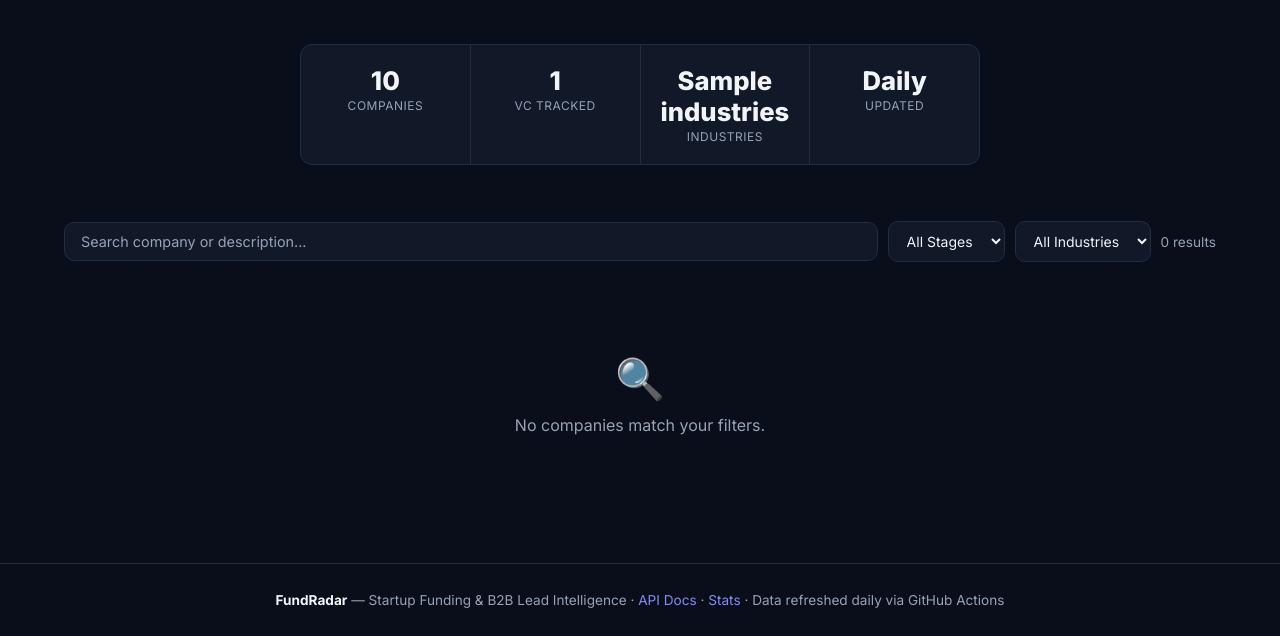
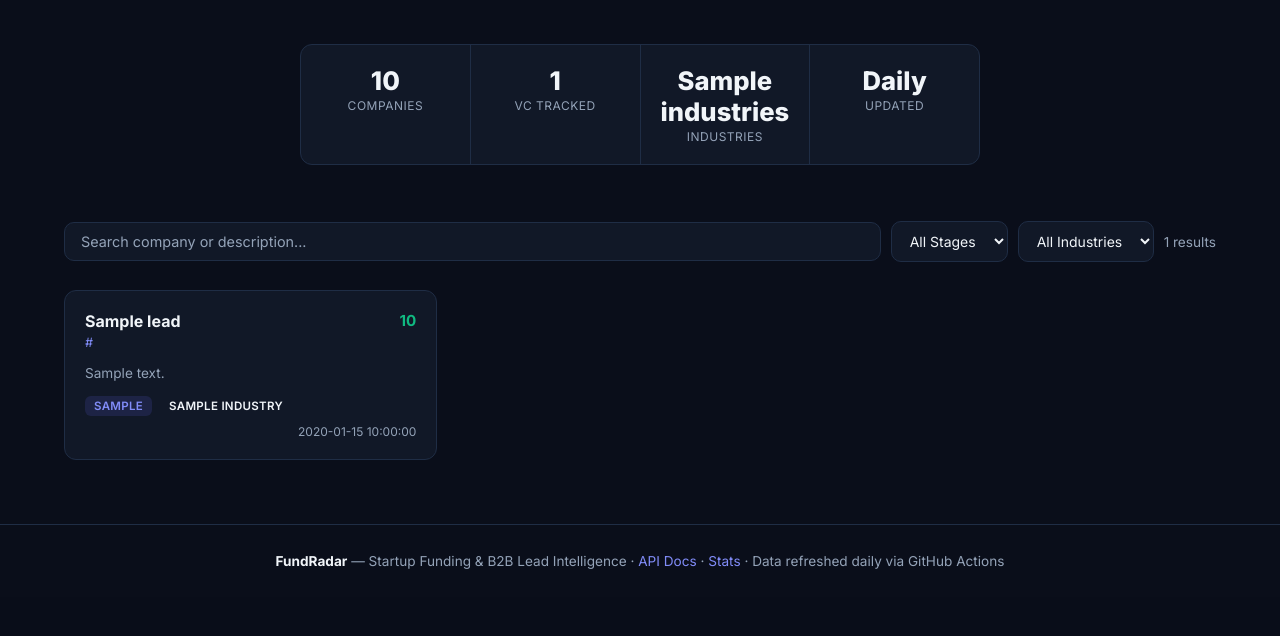
Before and after one commit to nxtcraft/fundradar, a FastAPI app: template templates/index.html in a window 1280 px wide. Shown: the part 471-1107 px from the top of the page. After the commit the page ends 1040 px from the top, so only its background shows below. Run offline with FastAPI, Linux system fonts and the light colour scheme; the template is opened without the code that fills it: most values are stand-ins (such as "Sample title", 1, 10 or a date in 2020).

Commit message:
feat: SEO — server-render all company cards + sitemap + robots.txt
- templates/index.html: 78 company cards now rendered as real HTML
  (h2 tags, summaries, stage/industry labels) — Google indexes every
  company name and description; JS only handles show/hide filtering
- Better meta tags: title, description with counts, keywords, canonical,
  og:tags, twitter:card, JSON-LD WebSite structured data
- main.py: enrich leads with amount_fmt/ind_cls/stage_cls/date_fmt
  before passing to template
- GET /robots.txt — allows all, points to sitemap
- GET /sitemap.xml — valid XML sitemap for Google Search Console

Co-Authored-By: Claude Sonnet 4.6 <noreply@anthropic.com>

```diff
--- a/main.py
+++ b/main.py
@@ -101,17 +101,72 @@ def _fmt_usd(amount: int) -> str:
 # Routes
 # ──────────────────────────────────────────────────────────────────────────────
 
+_IND_CLASS = {
+    "AI/ML": "ind-aiml", "Fintech": "ind-fintech", "DevTools": "ind-devtools",
+    "HealthTech": "ind-health", "B2B SaaS": "ind-saas", "Security": "ind-security",
+    "CleanTech": "ind-clean", "EdTech": "ind-edtech", "HR Tech": "ind-hr",
+    "E-commerce": "ind-ecomm",
+}
+_STAGE_CLASS = {
+    "Pre-Seed": "stage-preseed", "Seed": "stage-seed", "Series A": "stage-seriesa",
+    "Series B": "stage-seriesb", "Series C": "stage-seriesc", "Series D": "stage-seriesd",
+    "Growth": "stage-growth",
+}
+
+
 @app.get("/", response_class=HTMLResponse, include_in_schema=False)
 def homepage(request: Request):
     leads = _load_leads()
     total_vc_raw = sum(l.get("amount_usd") or 0 for l in leads)
     industries = len({l.get("industry") for l in leads if l.get("industry")})
+
+    enriched = []
+    for l in leads:
+        amt = l.get("amount_usd")
+        raw_date = l.get("announced_date", "")
+        try:
+            from datetime import date
+            d = date.fromisoformat(raw_date)
+            date_fmt = d.strftime("%b %Y")
+        except Exception:
+            date_fmt = raw_date
+        enriched.append({
+            **l,
+            "amount_fmt": _fmt_usd(amt) if amt else None,
+            "ind_cls": _IND_CLASS.get(l.get("industry", ""), "ind-other"),
+            "stage_cls": _STAGE_CLASS.get(l.get("round_type", ""), "stage-seed"),
+            "date_fmt": date_fmt,
+        })
+
     return templates.TemplateResponse(request, "index.html", {
-        "leads_json": json.dumps(leads),
+        "leads": enriched,
         "total": len(leads),
         "total_vc": _fmt_usd(total_vc_raw) if total_vc_raw else "$0",
         "industries": industries,
     })
+
+
+@app.get("/robots.txt", include_in_schema=False)
+def robots():
+    return Response(
+        content="User-agent: *\nAllow: /\nSitemap: https://fundradar-xx7t.onrender.com/sitemap.xml\n",
+        media_type="text/plain",
+    )
+
+
+@app.get("/sitemap.xml", include_in_schema=False)
+def sitemap():
+    leads = _load_leads()
+    urls = ["https://fundradar-xx7t.onrender.com/"]
+    for lead in leads:
+        if lead.get("website"):
+            pass  # external sites not included
+    xml = '<?xml version="1.0" encoding="UTF-8"?>\n'
+    xml += '<urlset xmlns="http://www.sitemaps.org/schemas/sitemap/0.9">\n'
+    for url in urls:
+        xml += f"  <url><loc>{url}</loc><changefreq>daily</changefreq><priority>1.0</priority></url>\n"
+    xml += "</urlset>"
+    return Response(content=xml, media_type="application/xml")
 
 
 @app.get("/health", response_model=HealthResponse, tags=["Meta"])
--- a/templates/index.html
+++ b/templates/index.html
@@ -3,13 +3,32 @@
 <head>
   <meta charset="UTF-8" />
   <meta name="viewport" content="width=device-width, initial-scale=1.0" />
-  <title>FundRadar — Startup Funding & B2B Lead Intelligence</title>
-  <meta name="description" content="Track newly funded startups in real-time. Filter by stage, industry, and funding size. Free API for B2B sales teams, recruiters, and venture analysts." />
-  <meta name="keywords" content="startup funding, B2B leads, venture capital, Series A, seed funding, funded startups, startup intelligence, funding rounds" />
-  <meta property="og:title" content="FundRadar — Startup Funding Intelligence API" />
-  <meta property="og:description" content="Track {{ total }} newly funded startups updated daily. Filter by stage, industry, funding size." />
+  <title>FundRadar — Track Newly Funded Startups | B2B Lead Intelligence</title>
+  <meta name="description" content="Track {{ total }} newly funded startups in real-time. Filter by funding stage (Seed, Series A, Series B), industry, and amount. Free API for B2B sales teams, recruiters, and venture analysts. Updated daily." />
+  <meta name="keywords" content="startup funding, funded startups 2024, funded startups 2025, B2B leads, venture capital tracker, Series A companies, seed funding, startup intelligence, funding rounds API, newly funded companies" />
+  <meta name="robots" content="index, follow" />
+  <link rel="canonical" href="https://fundradar-xx7t.onrender.com/" />
+  <meta property="og:title" content="FundRadar — Track {{ total }} Newly Funded Startups" />
+  <meta property="og:description" content="Real-time startup funding intelligence. {{ total }} companies, {{ total_vc }} VC tracked across 10 industries. Updated daily." />
   <meta property="og:type" content="website" />
+  <meta property="og:url" content="https://fundradar-xx7t.onrender.com/" />
   <meta name="twitter:card" content="summary_large_image" />
+  <meta name="twitter:title" content="FundRadar — Startup Funding Intelligence" />
+  <meta name="twitter:description" content="Track {{ total }} newly funded startups. Filter by stage, industry, funding size. Free API." />
+  <script type="application/ld+json">
+  {
+    "@context": "https://schema.org",
+    "@type": "WebSite",
+    "name": "FundRadar",
+    "description": "Startup Funding & B2B Lead Intelligence — track newly funded companies updated daily",
+    "url": "https://fundradar-xx7t.onrender.com/",
+    "potentialAction": {
+      "@type": "SearchAction",
+      "target": "https://fundradar-xx7t.onrender.com/?search={search_term_string}",
+      "query-input": "required name=search_term_string"
+    }
+  }
+  </script>
   <link rel="preconnect" href="https://fonts.googleapis.com" />
   <link href="https://fonts.googleapis.com/css2?family=Inter:wght@400;500;600;700;800&display=swap" rel="stylesheet" />
   <style>
@@ -283,7 +302,39 @@
   <span class="results-count" id="resultsCount"></span>
 </div>
 
-<div class="grid" id="grid"></div>
+<!-- Server-rendered for SEO — JS filters hide/show these cards -->
+<div class="grid" id="grid">
+{% for lead in leads %}
+  <article class="card"
+    data-stage="{{ lead.round_type }}"
+    data-industry="{{ lead.industry }}"
+    data-search="{{ lead.company_name | lower }} {{ lead.summary | lower }} {{ lead.industry | lower }}">
+    <div class="card-top">
+      <div>
+        <h2 class="company-name">{{ lead.company_name }}</h2>
+        {% if lead.website %}
+        <a class="company-website" href="{{ lead.website }}" target="_blank" rel="noopener">
+          {{ lead.website | replace("https://","") | replace("http://","") | replace("/","") }}
+        </a>
+        {% endif %}
+      </div>
+      {% if lead.amount_usd %}
+        <div class="amount-badge">{{ lead.amount_fmt }}</div>
+      {% else %}
+        <div class="amount-undisclosed">Undisclosed</div>
+      {% endif %}
+    </div>
+    <p class="summary">{{ lead.summary }}</p>
+    <div class="card-footer">
+      <span class="tag tag-stage {{ lead.stage_cls }}">{{ lead.round_type }}</span>
+      <span class="tag {{ lead.ind_cls }}">{{ lead.industry }}</span>
+      {% if lead.announced_date %}
+        <span class="date">{{ lead.date_fmt }}</span>
+      {% endif %}
+    </div>
+  </article>
+{% endfor %}
+</div>
 
 <footer>
   <p>
@@ -295,97 +346,45 @@
 </footer>
 
 <script>
-  const LEADS = {{ leads_json | safe }};
-
-  const IND_CLASS = {
-    'AI/ML':      'ind-aiml',
-    'Fintech':    'ind-fintech',
-    'DevTools':   'ind-devtools',
-    'HealthTech': 'ind-health',
-    'B2B SaaS':   'ind-saas',
-    'Security':   'ind-security',
-    'CleanTech':  'ind-clean',
-    'EdTech':     'ind-edtech',
-    'HR Tech':    'ind-hr',
-    'E-commerce': 'ind-ecomm',
-  };
-
-  const STAGE_CLASS = {
-    'Pre-Seed': 'stage-preseed',
-    'Seed':     'stage-seed',
-    'Series A': 'stage-seriesa',
-    'Series B': 'stage-seriesb',
-    'Series C': 'stage-seriesc',
-    'Series D': 'stage-seriesd',
-    'Growth':   'stage-growth',
-  };
-
-  function fmtUSD(n) {
-    if (!n) return null;
-    if (n >= 1e9) return '$' + (n/1e9).toFixed(1) + 'B';
-    if (n >= 1e6) return '$' + Math.round(n/1e6) + 'M';
-    if (n >= 1e3) return '$' + Math.round(n/1e3) + 'K';
-    return '$' + n;
-  }
-
-  function renderCard(l) {
-    const amt = l.amount_usd ? fmtUSD(l.amount_usd) : null;
-    const domain = l.website ? l.website.replace(/^https?:\/\//, '').replace(/\/$/, '') : '';
-    const indCls = IND_CLASS[l.industry] || 'ind-other';
-    const stageCls = STAGE_CLASS[l.round_type] || 'stage-seed';
-    const date = l.announced_date ? new Date(l.announced_date).toLocaleDateString('en-US', {month:'short', year:'numeric'}) : '';
-
-    return `
-      <article class="card">
-        <div class="card-top">
-          <div>
-            <div class="company-name">${escHtml(l.company_name)}</div>
-            ${domain ? `<a class="company-website" href="${escAttr(l.website)}" target="_blank" rel="noopener">${escHtml(domain)}</a>` : ''}
-          </div>
-          ${amt ? `<div class="amount-badge">${escHtml(amt)}</div>` : '<div class="amount-undisclosed">Undisclosed</div>'}
-        </div>
-        <p class="summary">${escHtml(l.summary)}</p>
-        <div class="card-footer">
-          <span class="tag tag-stage ${stageCls}">${escHtml(l.round_type)}</span>
-          <span class="tag ${indCls}">${escHtml(l.industry)}</span>
-          ${date ? `<span class="date">${date}</span>` : ''}
-        </div>
-      </article>`;
-  }
-
-  function escHtml(s) {
-    return String(s||'').replace(/&/g,'&amp;').replace(/</g,'&lt;').replace(/>/g,'&gt;').replace(/"/g,'&quot;');
-  }
-  function escAttr(s) {
-    return String(s||'').replace(/"/g,'&quot;');
-  }
+  // Filter/search operates on server-rendered DOM cards — Google indexes the real HTML
+  const cards = Array.from(document.querySelectorAll('#grid .card'));
 
   function applyFilters() {
-    const q = document.getElementById('search').value.toLowerCase().trim();
+    const q     = document.getElementById('search').value.toLowerCase().trim();
     const stage = document.getElementById('stageFilter').value;
-    const industry = document.getElementById('industryFilter').value;
+    const ind   = document.getElementById('industryFilter').value;
 
-    const filtered = LEADS.filter(l => {
-      if (stage && l.round_type !== stage) return false;
-      if (industry && l.industry !== industry) return false;
-      if (q) {
-        const haystack = (l.company_name + ' ' + l.summary + ' ' + l.industry).toLowerCase();
-        if (!haystack.includes(q)) return false;
-      }
-      return true;
+    let visible = 0;
+    cards.forEach(card => {
+      const matchStage = !stage || card.dataset.stage === stage;
+      const matchInd   = !ind   || card.dataset.industry === ind;
+      const matchQ     = !q     || (card.dataset.search || '').includes(q);
+      const show = matchStage && matchInd && matchQ;
+      card.style.display = show ? '' : 'none';
+      if (show) visible++;
     });
 
-    const grid = document.getElementById('grid');
-    document.getElementById('resultsCount').textContent = `${filtered.length} result${filtered.length !== 1 ? 's' : ''}`;
+    document.getElementById('resultsCount').textContent =
+      `${visible} result${visible !== 1 ? 's' : ''}`;
 
-    if (filtered.length === 0) {
-      grid.innerHTML = `<div class="empty"><div class="empty-icon">🔍</div><p>No companies match your filters.</p></div>`;
-    } else {
-      grid.innerHTML = filtered.map(renderCard).join('');
+    // Show empty state if nothing matches
+    let empty = document.getElementById('emptyState');
+    if (visible === 0) {
+      if (!empty) {
+        empty = document.createElement('div');
+        empty.id = 'emptyState';
+        empty.className = 'empty';
+        empty.innerHTML = '<div class="empty-icon">🔍</div><p>No companies match your filters.</p>';
+        document.getElementById('grid').appendChild(empty);
+      }
+      empty.style.display = '';
+    } else if (empty) {
+      empty.style.display = 'none';
     }
   }
 
-  applyFilters();
+  // Show count on load
+  document.getElementById('resultsCount').textContent = `${cards.length} results`;
 </script>
 
 </body>
```
